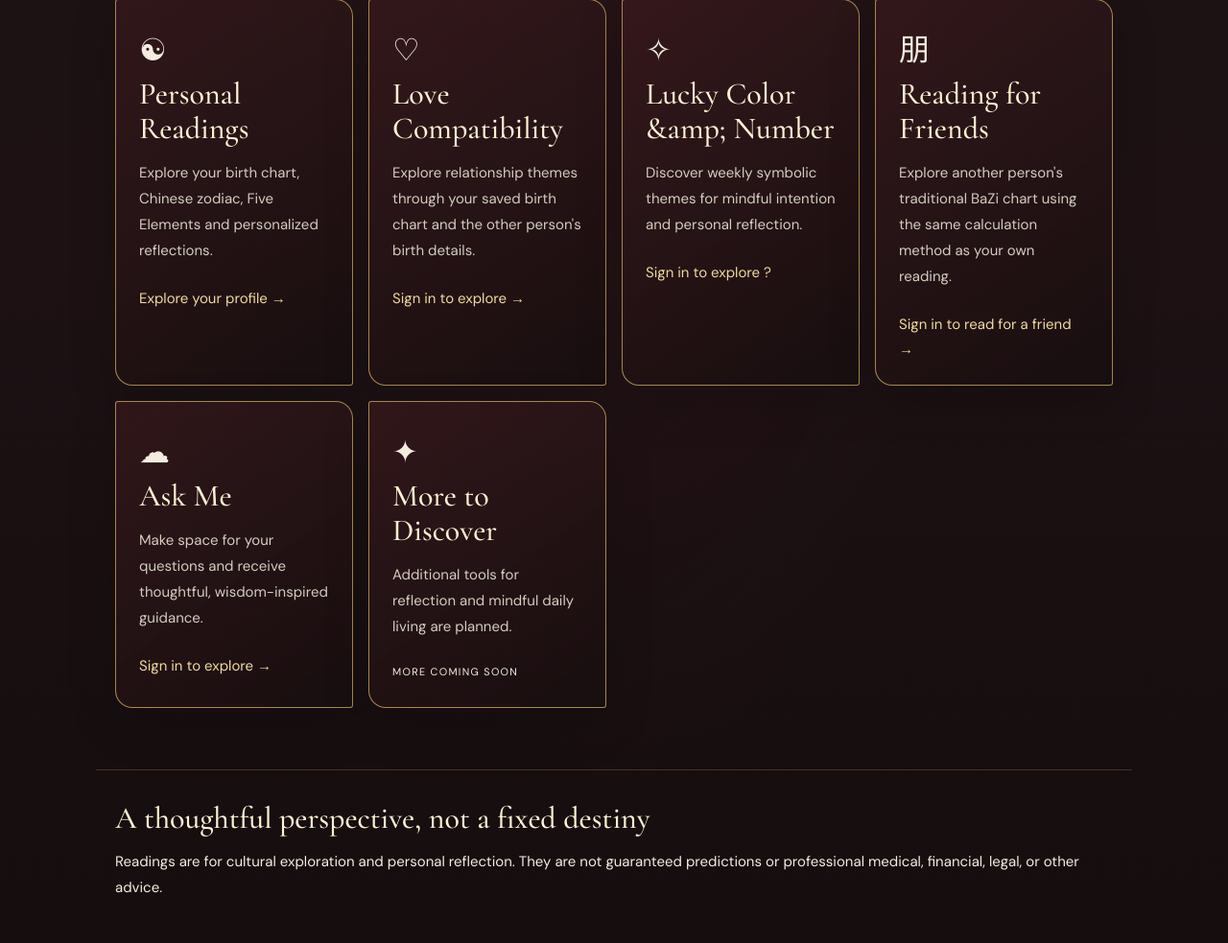
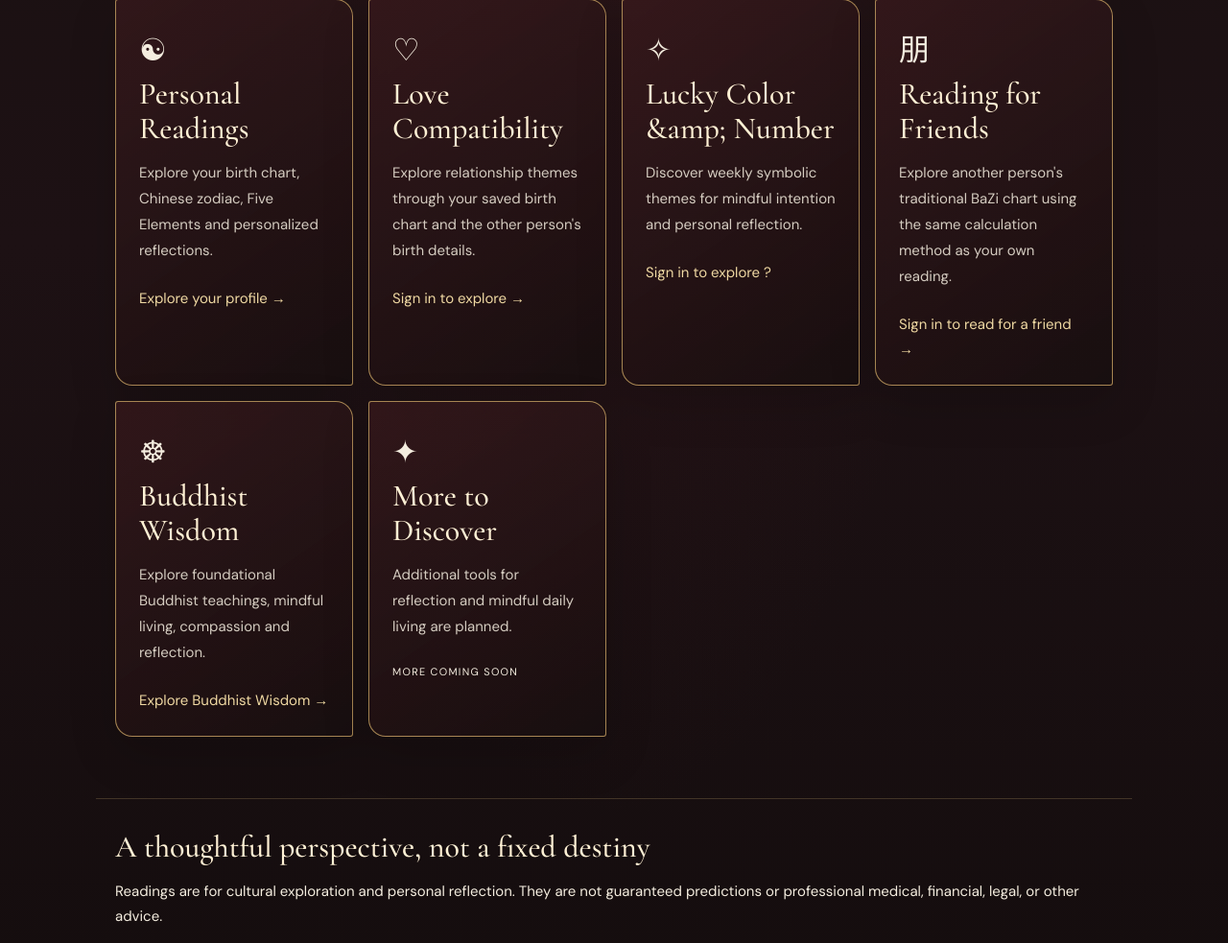
Before and after one commit to elenavance/spiritual-wisdom-app, a Django app: page /features/ in a window 1280 px wide. Shown: the part 840-1823 px from the top of the page at 96% size. Run offline with Django 5.2, Linux system fonts and the light colour scheme.

Commit message:
Replace unavailable Ask Me card with live Buddhist Wisdom entry

```diff
--- a/templates/features.html
+++ b/templates/features.html
@@ -51,14 +51,10 @@
     </article>
 
     <article class="feature-card">
-      <span class="feature-symbol">☁</span>
-      <h3>{{ app_copy.ask_me_title }}</h3>
-      <p>{{ app_copy.ask_me_copy }}</p>
-      {% if user.is_authenticated %}
-        <a href="{% url 'profiles:ask_me' %}">{{ app_copy.enter_ask_me }} →</a>
-      {% else %}
-        <a href="{% url 'accounts:login' %}">{{ app_copy.sign_in_explore }} →</a>
-      {% endif %}
+      <span class="feature-symbol">☸</span>
+      <h3>Buddhist Wisdom</h3>
+      <p>Explore foundational Buddhist teachings, mindful living, compassion and reflection.</p>
+      <a href="{% url 'profiles:buddhist_wisdom' %}">Explore Buddhist Wisdom →</a>
     </article>
 
     <article class="feature-card">
```
